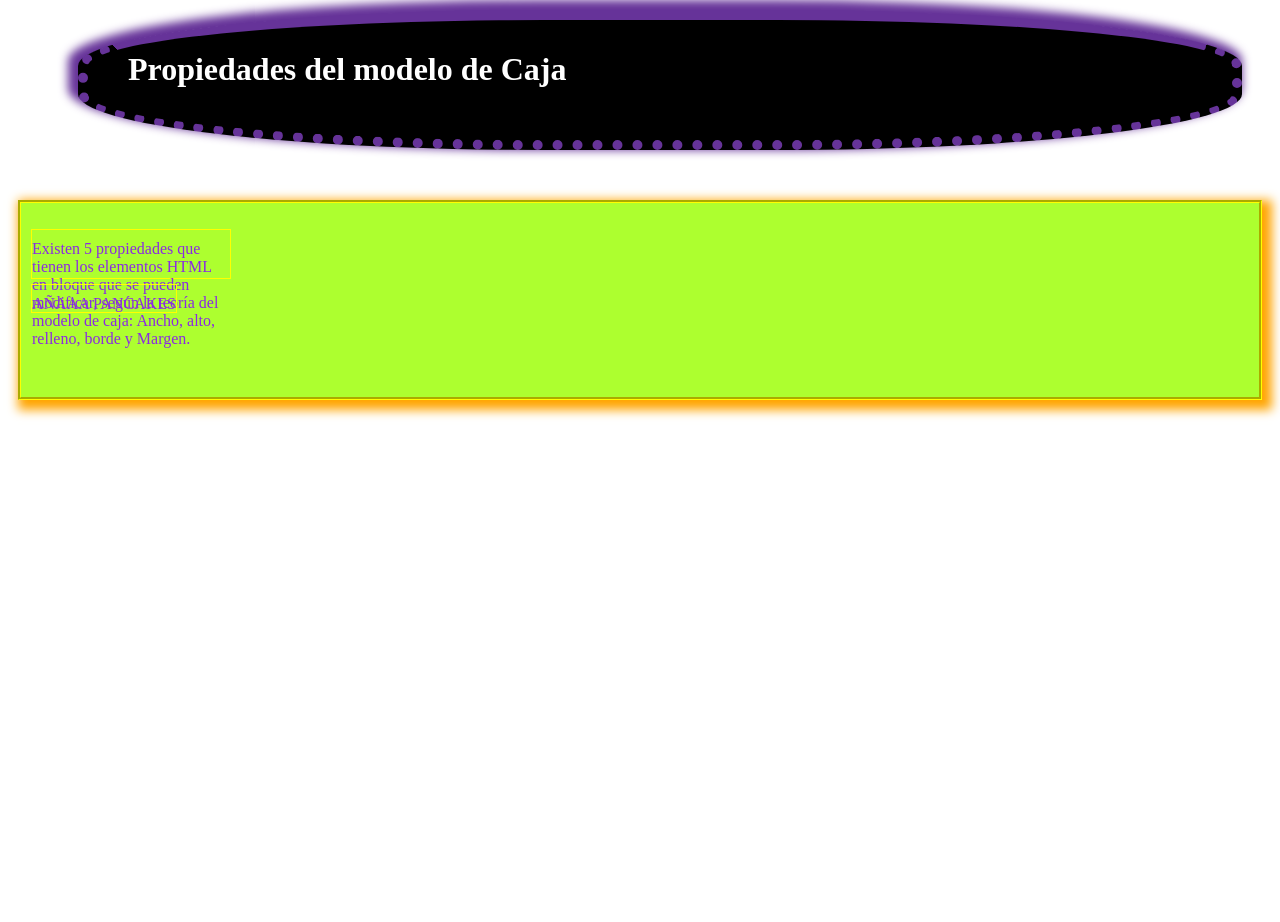
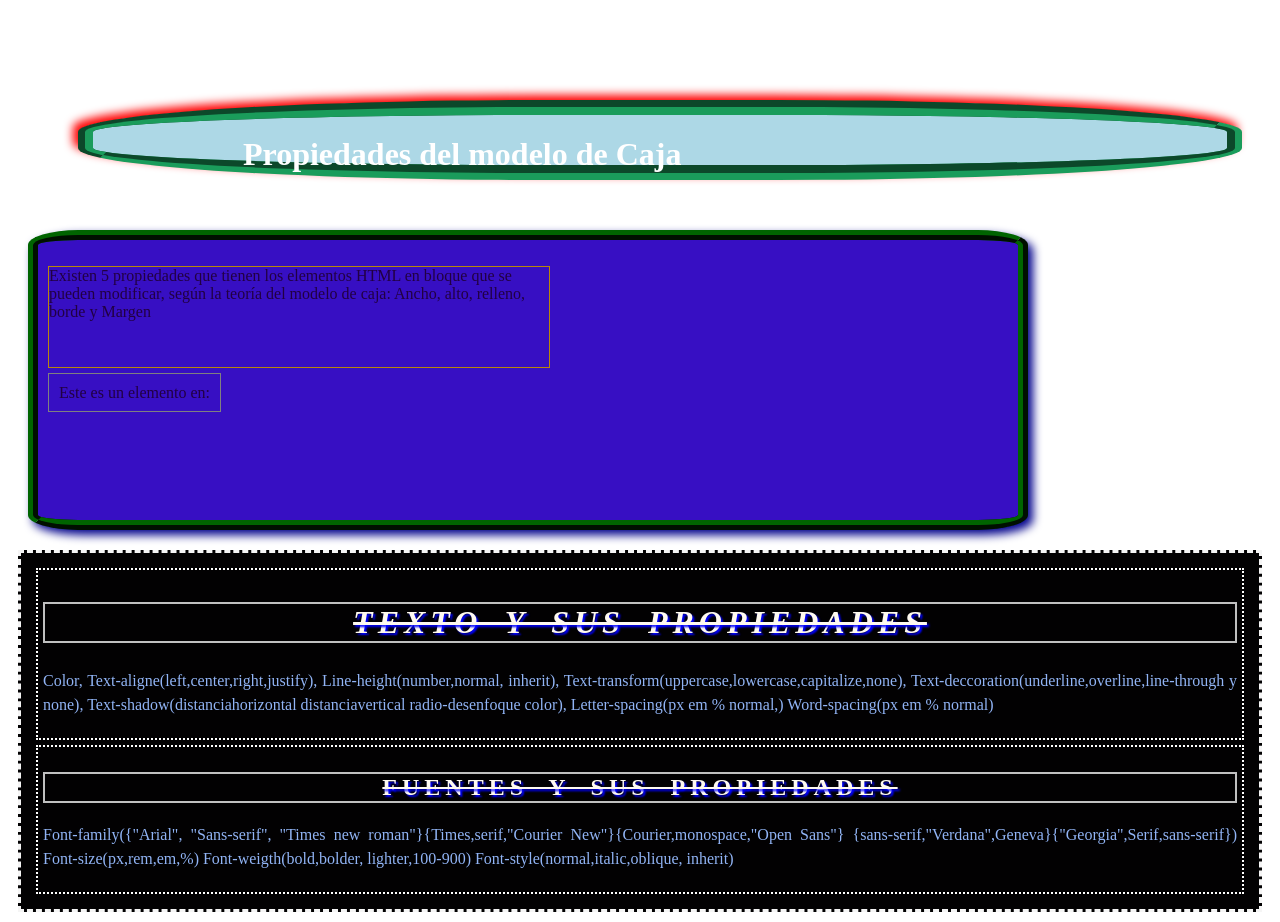
Before and after one commit to Eisetx/Eisetx-ProgramacionWeb1_1559, a plain HTML site: page Tarea10/index.html in a window 1280 px wide. Before the commit the page ends 800 px from the top, so only its background shows below. Drawn offline with Linux system fonts and the light colour scheme; a web font is replaced by a local one.

Commit message:
TAREA 10

```diff
--- a/Tarea10/css/estilos.css
+++ b/Tarea10/css/estilos.css
@@ -1,6 +1,6 @@
-#plano{
+#header{
     color: white;
-    background-color: black;
+    background-color: lightblue;
     height: 80px;
     /*El relleno es el espacio entre el contenido de un elemento y su borde
     Se aplican las propiedades en esentido horario: top, right, bottom y left*/
@@ -9,51 +9,112 @@
     padding-right: 20px;
     padding-top: 12px;*/
 
-    padding: 10px 20px 30px 40px;
+    padding: 0px 20px 30px 150px;
     /*Si solo ponemos dos propiedades se aplican a arriba y lado.
     Si ponemos 3 propiedades, la primera es top ,la segunda es* right, (y left) y la 3ra es boom*/
     /*Margin:Es el espacio entre el borde de un elemento con los demás elementos HTML, tiene las mismas propiedades que padding*/
 
-    margin: 10px 30px 50px 70px ;
+    margin: 100px 30px 50px 70px;
 
     /*El borde es el contorno visual al rededor de nuestro relleno y contenido de un elemento
     Puede tomar los siguientes valores border-style:(solid,dotted, dashed,double, groove,ridge, inset, outset, hidden, none)*/
 
-    border: 10px dotted rebeccapurple;
-    border-top-style: solid;
+    border: 15px groove rgb(26, 156, 91);
+
     border-radius: 40%;
+    /*Se puede utilizar para crear efectos de sombra al rededor del borde de un elemento, se deben especificar los valores para el
+     desplazamiento horizontal, desplazamiento vertical, radio de desenfoque, radio de propagación y color */
+    box-shadow: -5px -5px 10px red;
 
-    /*Se puede utilizar para crear efectos de sombra al rededor del borde de un elemento, se debnen especificar los vzlores para el
-    desplazamiento horizontal, desplazamienot vertical, radio de desenfoque, radio de propagacion y color*/
-    box-shadow: -5px -5px 10px 5px rebeccapurple;
+    /*(borderbox)Esto hace que las propiedades no modifiquen el tamaño de la caja */
+    box-sizing: border-box;
+}
 
-    /*border_box se utiliza para que rellenos, margenes, y bordes no agreguen espacio extra a lo que se declaro en el ancho y alto
-    de nuestro contenedor*/
-    box-sizing: content-box;
+.introduction{
+    color:rgb(34, 0, 66);
+    background-color: rgb(55, 15, 195);
+
+    padding:10px;
+    height: 300px;
+    width: 1000px;
+    margin: 20px;
+    border: 10px ridge darkgreen;
+    border-radius: 5%;
+    box-shadow: 5px 5px 10px darkblue;
+    box-sizing: border-box;
+}
+
+.introduction p{
+    border: 1px double darkgoldenrod;
+    height: 100px;
+    width: 500px;
 
 }
 
-.introduction{
-    color:blueviolet;
-    background-color: greenyellow;
-    height: 200px;
+.introduction span{
+    border: 1px, solid, gray;
+    height: 50px;
+    width: 100px;
+    /*Con los padding puedes modificar el tamaño de la "caja" de un elemento el línea*/
     padding: 10px;
-    margin: 10px;
-    border: 3px groove yellow;
-    box-shadow: 5px 5px 10px 5px orange;
-    box-sizing: border-box;
-}
-.introduction p{
-    border: 1px solid yellow;
-    height: 50px;
-    width: 200px;
-    padding-top: 10px;
     box-sizing: border-box;
 }
 
-.introduction span{
-    border: 1px solid yellow;
-    height: 50px;
-    padding-top: 10px;
+.texto-fuente{
+    background-color: rgb(2, 1, 2);
+    border:3px,dashed, whitesmoke;
+    color: rgb(145, 180, 245);
+    margin: 10px;
+    padding: 10px;
+    box-sizing: border-box;
+}
+
+.propiedades--texto{
+    border: 2px,dotted,white;
+    padding: 5px;
+    margin:5px;
+    box-sizing: border-box;
+}
+
+.propiedades--texto h2{
+    color: floralwhite;
+    text-align: center;
+    border: 2px double silver;
+    text-transform: uppercase;
+    text-decoration: line-through ;
+    text-shadow: 2px 2px 2px blue;
+    letter-spacing: 5px;
+    word-spacing: 10px;
+    font-family: "Playwrite DE SAS";
+    font-size: xx-large;
+    font-weight:700;
+    font-style: italic;
+}
+.propiedades--texto p{
+    text-align: justify;
+    line-height: 1.5;
+}
+.propiedades--fuente{
+    border: 2px,dotted,white;
+    padding: 5px;
+    margin:5px;
+    box-sizing: border-box;
+}
+
+.propiedades--fuente h2{
+    color: floralwhite;
+    text-align: center;
+    border: 2px double silver;
+    text-transform: uppercase;
+    text-decoration: line-through ;
+    text-shadow: 2px 2px 2px blue;
+    letter-spacing: 5px;
+    word-spacing: 10px;
+    font-family: "Yarndings 20";
 
 }
+
+.propiedades--fuente p{
+    text-align: justify;
+    line-height: 1.5;
+}
--- a/Tarea10/index.html
+++ b/Tarea10/index.html
@@ -6,17 +6,47 @@
     <meta name="author" content="Eisetx">
     <title>Tarea 10: Ancho,alto, relleno, borde, margenes y texto css</title>
     <link rel="stylesheet" href="css/estilos.css" type="text/css">
+    <link rel="preconnect" href="https://fonts.googleapis.com">
+    <link rel="preconnect" href="https://fonts.gstatic.com" crossorigin>
+    <link href="https://fonts.googleapis.com/css2?family=Playwrite+AU+TAS:wght@100..400&family=Playwrite+DE+SAS:wght@100..400&family=Playwrite+US+Modern:wght@100..400&display=swap" rel="stylesheet">
+    <link href="https://fonts.googleapis.com/css2?family=Yarndings+20&display=swap" rel="stylesheet">
 </head>
 <body>
-    <header id="plano">
+    <header id="header">
         <h1>Propiedades del modelo de Caja</h1>
     </header>
     <section class="introduction">
-        <p>
-            Existen 5 propiedades que tienen los elementos HTML en bloque que se pueden modificar, según la teoría del modelo de caja: Ancho,
-            alto, relleno, borde y Margen.
+        <p>Existen 5 propiedades que tienen los elementos HTML en bloque que se pueden modificar, según la teoría del modelo de caja: Ancho,
+            alto, relleno, borde y Margen
         </p>
-        <span>AÑAAA PANCAKES</span>
+        <span>
+            Este es un elemento en:
+        </span>
     </section>
+    <section class="texto-fuente">
+        <article class="propiedades--texto">
+            <h2>Texto y sus propiedades</h2>
+            <p>
+                Color, Text-aligne(left,center,right,justify), Line-height(number,normal, inherit), Text-transform(uppercase,lowercase,capitalize,none),
+                Text-deccoration(underline,overline,line-through y none), Text-shadow(distanciahorizontal distanciavertical radio-desenfoque color),
+                Letter-spacing(px em % normal,) Word-spacing(px em % normal)
+            </p>
+        </article>
+        <!--article>h2>p-->
+        <article class="propiedades--fuente">
+            <h2>Fuentes y sus propiedades</h2>
+            <p>
+                Font-family({"Arial", "Sans-serif", "Times new roman"}{Times,serif,"Courier New"}{Courier,monospace,"Open Sans"}
+                {sans-serif,"Verdana",Geneva}{"Georgia",Serif,sans-serif})
+
+                Font-size(px,rem,em,%)
+
+                Font-weigth(bold,bolder, lighter,100-900)
+
+                Font-style(normal,italic,oblique, inherit)
+            </p>
+        </article>
+    </section>
+
 </body>
 </html>
```
